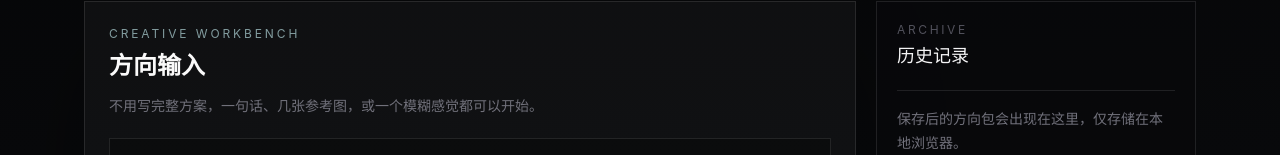
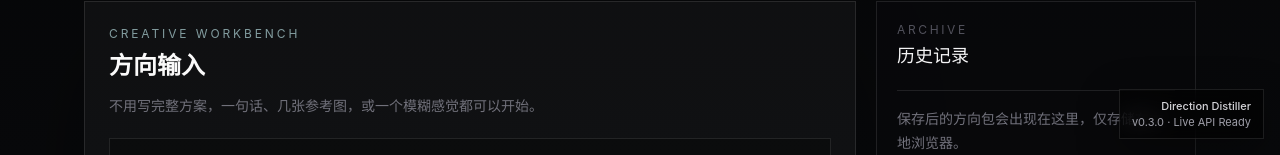
Before and after one commit to morgan1997kane-cell/direction-distiller, a Next.js app: page / in a window 1280 px wide. Shown: the part 645-800 px from the top of the page. Built offline with nearby package versions, Linux system fonts and the light colour scheme.

Commit message:
Add visible version badge

```diff
--- a/src/components/InputComposer.tsx
+++ b/src/components/InputComposer.tsx
@@ -9,6 +9,7 @@ import { ImageUploader } from "@/components/ImageUploader";
 import { OptionChips } from "@/components/OptionChips";
 import { ProductIntro } from "@/components/ProductIntro";
 import { ResultPanel } from "@/components/ResultPanel";
+import { VersionBadge } from "@/components/VersionBadge";
 import { ValueFlow } from "@/components/ValueFlow";
 import { normalizeDirectionResult } from "@/lib/directionSchema";
 import { generateDirection } from "@/lib/generateDirection";
@@ -149,6 +150,7 @@ export function InputComposer() {
     <main>
       <Hero />
       <ValueFlow />
+      <VersionBadge />
 
       <section className="mx-auto grid w-full max-w-6xl gap-5 px-5 pb-10 lg:grid-cols-[minmax(0,1fr)_320px]">
         <div className="border border-white/10 bg-white/[0.035] p-4 shadow-[0_30px_120px_rgba(0,0,0,0.35)] md:p-6">
--- /dev/null
+++ b/src/components/VersionBadge.tsx
@@ -0,0 +1,12 @@
+import { APP_VERSION, APP_VERSION_LABEL } from "@/lib/version";
+
+export function VersionBadge() {
+  return (
+    <div className="fixed bottom-3 right-3 z-50 max-w-[calc(100vw-1.5rem)] border border-white/10 bg-black/55 px-3 py-2 text-right text-[11px] leading-4 text-zinc-400 shadow-[0_12px_40px_rgba(0,0,0,0.35)] backdrop-blur-md transition hover:border-cyan-200/30 hover:bg-black/70 hover:text-zinc-200 sm:bottom-4 sm:right-4">
+      <p className="font-medium text-zinc-300">Direction Distiller</p>
+      <p>
+        {APP_VERSION} · {APP_VERSION_LABEL}
+      </p>
+    </div>
+  );
+}
--- /dev/null
+++ b/src/lib/version.ts
@@ -0,0 +1,2 @@
+export const APP_VERSION = "v0.3.0";
+export const APP_VERSION_LABEL = "Live API Ready";
```
Also changed, not shown: 2 other files (tests, documents, lock files or other folders).
